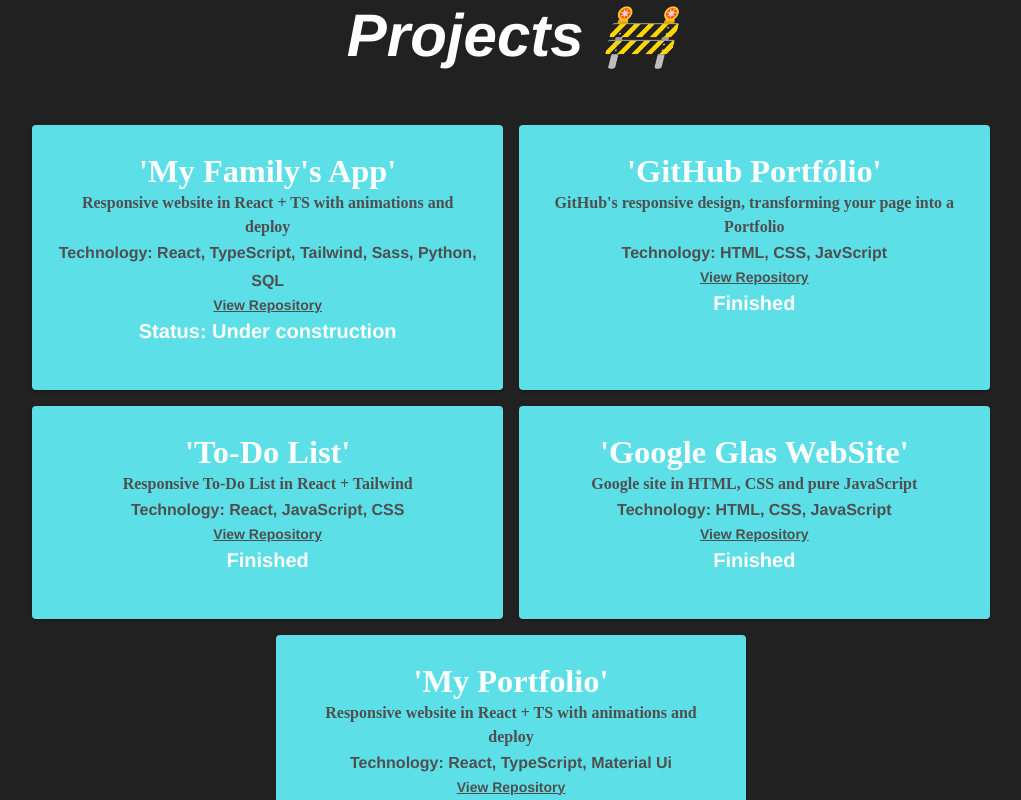
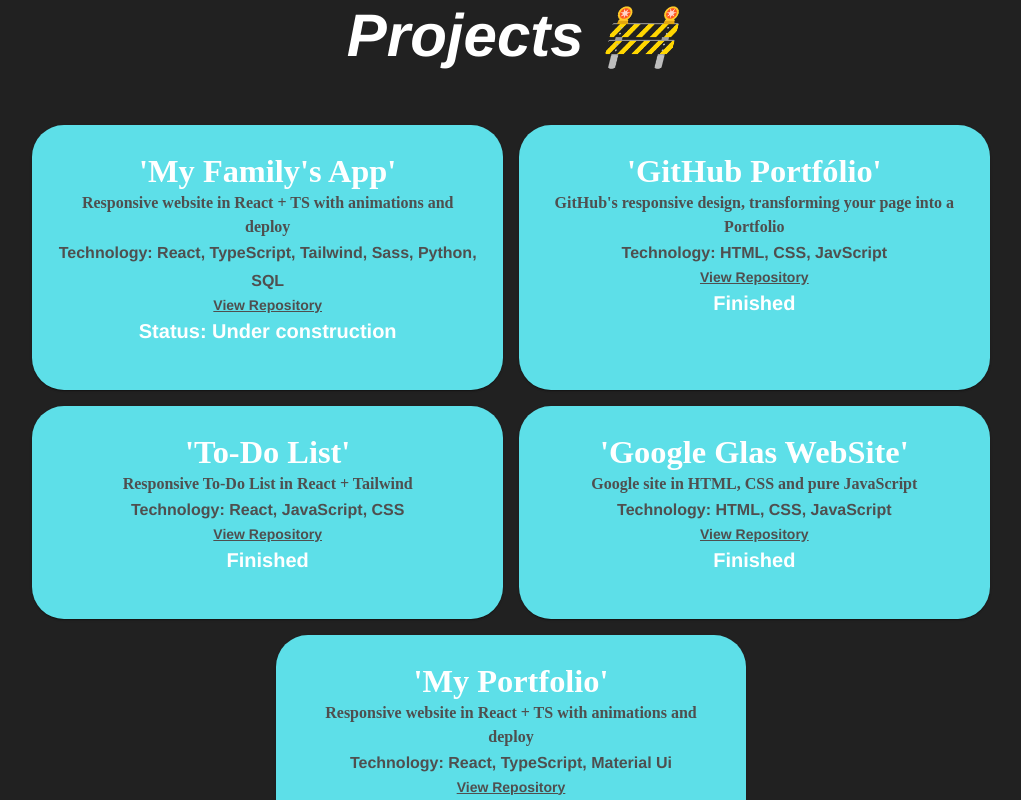
Before and after one commit to pohawesleyp/myportfolio, a React (Vite) app in the folder myportfolio-project/: page / in a window 1280 px wide. Shown: the part 3020-3820 px from the top of the page, without its empty margins (129-1150 px from the left). Built offline with nearby package versions, Linux system fonts and the light colour scheme.

Commit message:
style: change border and hover

```diff
--- a/myportfolio-project/src/pages/Home/sections/About/AboutSkills.tsx
+++ b/myportfolio-project/src/pages/Home/sections/About/AboutSkills.tsx
@@ -81,7 +81,6 @@ const AboutSkills: React.FC = () => {
                 gutterBottom
                 paddingBottom={4}
                 paddingTop={4}
-                gap={2}
               >
                 My Skills 🚀
               </Typography>
--- a/myportfolio-project/src/pages/Home/sections/Projetcs/Projects.tsx
+++ b/myportfolio-project/src/pages/Home/sections/Projetcs/Projects.tsx
@@ -22,13 +22,14 @@ const StyledCardProjects = styled(Card)(({ theme }) => ({
   textAlign: "center",
   marginBottom: "0.6rem",
   flexDirection: "column",
+  borderRadius: "2rem",
   backgroundColor: theme.palette.secondary.light,
   color: theme.palette.primary.light,
   "&:hover": {
     backgroundColor: theme.palette.primary.light,
     color: theme.palette.secondary.light,
     transform: "scale(1.1)",
-    // borderRadius: "1rem",
+    borderRadius: "1.4rem",
     zIndex: 10,
     // transform: "perspective(1000px) rotateY(10deg) rotateX(10deg) scale(1.05)",
     boxShadow: "0 20px 40px rgba(215, 216, 227, 0.3)",
```
